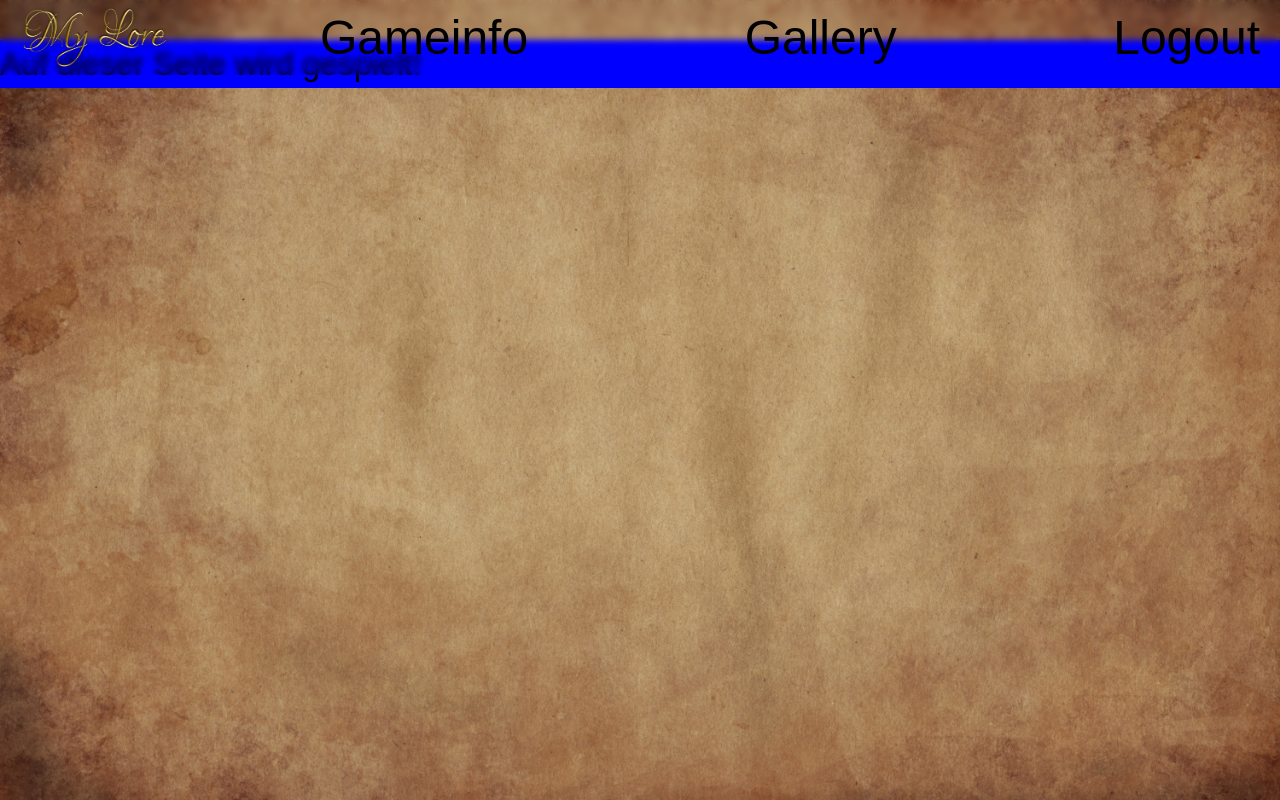
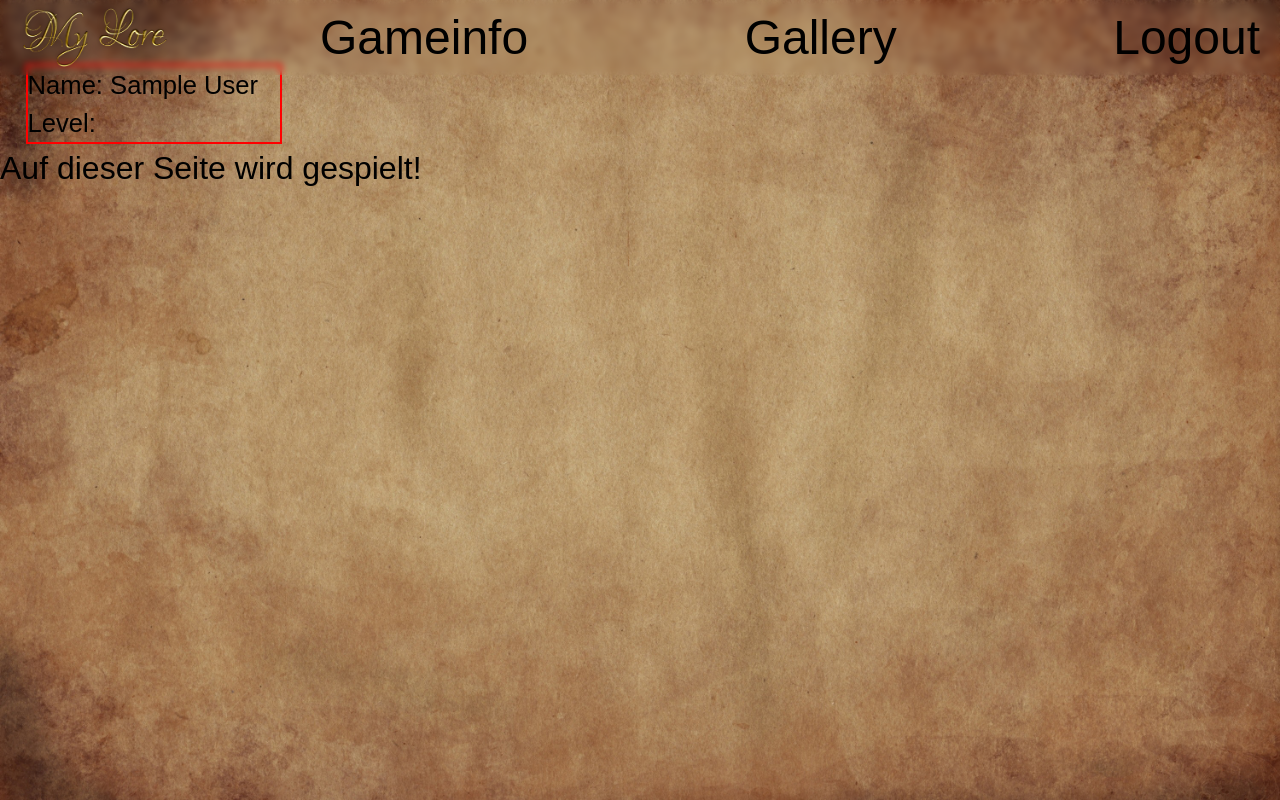
Before and after one commit to LeshyDon-Co/FinalProjektMyLore, a Next.js app: page /game in a window 1280 px wide. Built offline with nearby package versions, Linux system fonts and the light colour scheme; no server answers; sample sign-in values are in the browser's storage; a web font is replaced by a local one.

Commit message:
no merge pls

```diff
--- a/src/app/game/page.jsx
+++ b/src/app/game/page.jsx
@@ -1,12 +1,15 @@
+"use client";
 import React from "react";
 import styles from "./page.module.css";
+import NameOverview from "@/components/overview/name/nameoverview";
 
 function Game() {
   return (
     <div className={styles.body}>
       <div className={styles.container}>
+        <NameOverview />
         Auf dieser Seite wird gespielt!
-        </div>
+      </div>
     </div>
   );
 }
--- a/src/app/game/page.module.css
+++ b/src/app/game/page.module.css
@@ -2,9 +2,9 @@
   width: 100vw;
   height: 100vh;
 
-  padding-top: 5vh;
+  padding-top: 8vh;
 }
 
 .container {
-  background-color: blue;
+  /* background-color: blue; */
 }
--- /dev/null
+++ b/src/components/overview/name/nameoverview.jsx
@@ -0,0 +1,26 @@
+"use client";
+
+import styles from "./nameoverview.module.css";
+import React from "react";
+
+function NameOverview() {
+  // console.log(props);
+  // const {storedData, setStoredData} = props;
+
+  const storedData = localStorage.getItem("userdaten");
+  const infoData = JSON.parse(storedData);
+
+  const name = infoData.name;
+  const level = infoData.level;
+
+  console.log("name:", name, "level:", level);
+
+  return (
+    <div className={styles.bodyComponent}>
+      <div>Name: {name}</div>
+      <div>Level: {level}</div>
+    </div>
+  );
+}
+
+export default NameOverview;
--- /dev/null
+++ b/src/components/overview/name/nameoverview.module.css
@@ -0,0 +1,8 @@
+.bodyComponent {
+  border: 2px solid red;
+  height: 10vh;
+  width: 20vw;
+  margin-left: 2vw;
+
+  font-size: 0.8rem;
+}
```
Also changed, not shown: src/app/characteroverview/page.jsx (+25 -16 lines), 1 other file (tests, documents, lock files or other folders).
